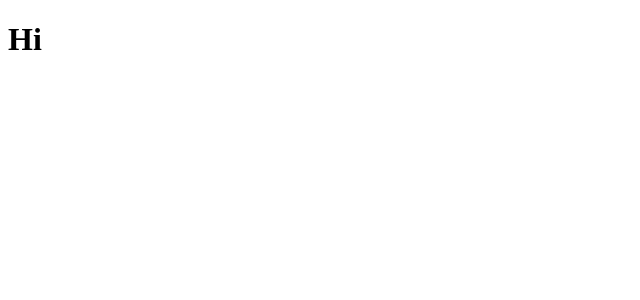
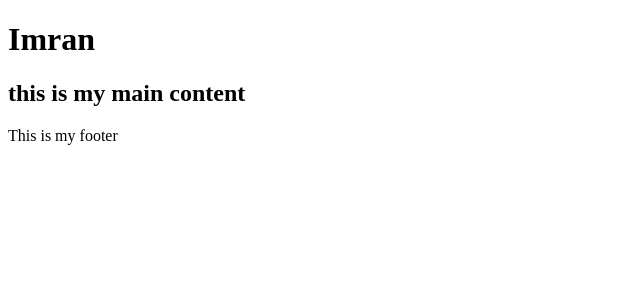
Before and after one commit to imran-kkz/react-todo, a React (Create React App) app in the folder my-app/: page / in a window 1280 px wide. Shown: the top 300 px of the page, without its empty margins (0-640 px from the left). Built offline with nearby package versions, Linux system fonts and the light colour scheme.

Commit message:
understanding parent-child relationships

```diff
--- /dev/null
+++ b/my-app/src/components/App.js
@@ -0,0 +1,16 @@
+import React from 'react'
+import Footer from './Footer'
+import MainContent from './MainContent'
+import Navbar from './Navbar'
+
+function App() {
+    return(
+        <div>
+        <Navbar/>
+        <MainContent/>
+        <Footer/>
+        </div>
+    )
+}
+
+export default App
--- /dev/null
+++ b/my-app/src/components/Footer.js
@@ -0,0 +1,9 @@
+import React from 'react'
+
+function Footer(){
+    return(
+        <footer>This is my footer</footer>
+    )
+}
+
+export default Footer
--- /dev/null
+++ b/my-app/src/components/MainContent.js
@@ -0,0 +1,11 @@
+import React from 'react'
+
+function MainContent() {
+    return(
+        <div>
+            <h2>this is my main content</h2>
+        </div>
+    )
+}
+
+export default MainContent
--- /dev/null
+++ b/my-app/src/components/Navbar.js
@@ -0,0 +1,11 @@
+import React from 'react'
+
+function Navbar() {
+  return(
+  <div>
+  <h1>Imran</h1>
+  </div>
+  )
+}
+
+export default Navbar
--- a/my-app/src/index.js
+++ b/my-app/src/index.js
@@ -1,7 +1,8 @@
 import React from 'react'
 import ReactDOM from 'react-dom'
+import App from './components/App'
 
 ReactDOM.render(
-  <h1>Hi</h1>,
+  <App/>,
   document.getElementById("root")
 )
```
Also changed, not shown: my-app/src/components/MyInfo.js (deleted, +0 -17 lines).
